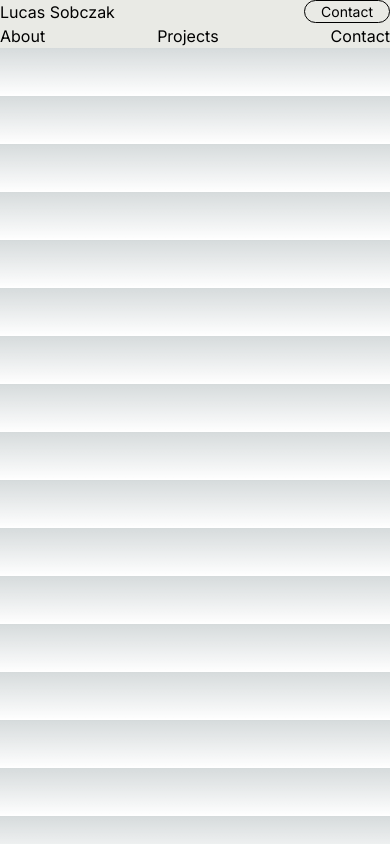
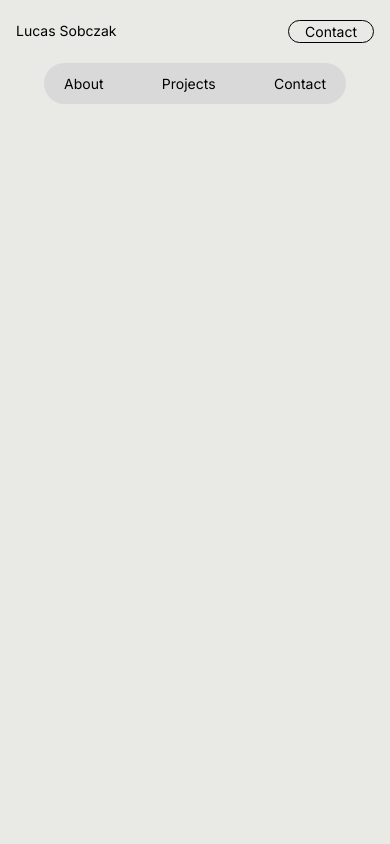
Before and after one commit to SobczakL/landing-page, a Next.js app: page / in a window 390 px wide. Built offline with nearby package versions, Linux system fonts and the light colour scheme.

Commit message:
top nav mobile

```diff
--- a/src/app/layout.tsx
+++ b/src/app/layout.tsx
@@ -19,7 +19,7 @@ export default function RootLayout({
   return (
     <html lang="en">
         <body className={inter.className}>
-                <div className='bg-g1 text-black'>
+                <div className='bg-g1 text-black min-h-screen relative'>
                     <Header/>
                     {children}
                     <Footer/>
--- a/src/components/layout/nav/bottomNav/Nav.tsx
+++ b/src/components/layout/nav/bottomNav/Nav.tsx
@@ -2,12 +2,13 @@ import { NavItems } from '@/types/types';
 import Link from 'next/link';
 
 export default function Nav({ navItems }: { navItems: NavItems[] }) {
-
   return (
-        <div className="flex justify-between">
-            {navItems.map((item, index) => (
-                <Link key={index} href={item.link}>{item.title}</Link>
-            ))}
-        </div>
+    <div className="flex justify-between rounded-full bg-g4 text-labelSm py-2.5 px-5 mx-11 mb-6">
+      {navItems.map((item, index) => (
+        <Link key={index} href={item.link}>
+          {item.title}
+        </Link>
+      ))}
+    </div>
   );
 }
--- a/src/components/layout/nav/topNav/Nav.tsx
+++ b/src/components/layout/nav/topNav/Nav.tsx
@@ -4,7 +4,13 @@ import Badge from "@/components/ui/Badge";
 
 export default function Nav({ navItems }: { navItems: NavItems[] }) {
   return (
-    <div className="flex justify-between">
+    <div className=
+            "
+            flex justify-between
+            text-labelSm md:text-labelMd lg:text-labelLg
+            py-5 px-4
+            "
+        >
         <Link href={navItems[0].link}>{navItems[0].title}</Link>
         <Link href={navItems[1].link}>
             <Badge text={navItems[1].title} />
--- a/src/components/ui/Badge.tsx
+++ b/src/components/ui/Badge.tsx
@@ -3,7 +3,7 @@ import { BadgeType } from "@/types/types"
 export default function Badge({ text }: {text: BadgeType }){
     return(
         <div className="px-4 py-0.25 rounded-full border-black border">
-            <p className="text-labelSm md:text-labelMd lg:text-labelLg">{text}</p>
+            <p>{text}</p>
         </div>
     )
 }
```
